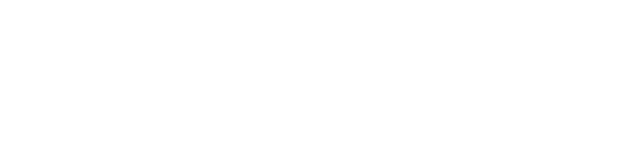
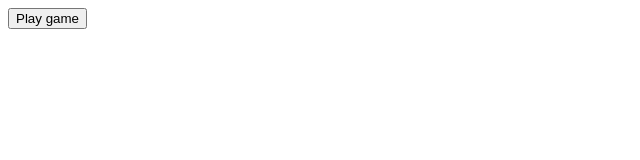
Before and after one commit to ShemichAdnan/rock-paper-scissors, a plain HTML site: page index.html in a window 1280 px wide. Shown: the whole page, without its empty margins (0-640 px from the left). Drawn offline with Linux system fonts and the light colour scheme.

Commit message:
Zavrsena igrica

```diff
--- a/index.html
+++ b/index.html
@@ -7,6 +7,6 @@
     <script src="javascript.js"></script>
 </head>
 <body>
-
+    <button onclick="playGame()">Play game</button>
 </body>
 </html>
--- a/javascript.js
+++ b/javascript.js
@@ -74,16 +74,20 @@
 
 let playGame=()=>{
     for(let round=1;round<=5;round++){
+        console.log(`Round - ${round}`)
         const humanSelection = getHumanChoice();
         const computerSelection = getComputerChoice();
-        console.log(`Round - ${round}`)
         playRound(humanSelection, computerSelection);
         console.log(`${humanScore} - ${computerScore}`)
     }
     if(humanScore>computerScore){
-        console.log(`Human won the game! [${humanScore} - ${computerScore}]`)
+        console.log(`You won the game! [${humanScore} - ${computerScore}]`)
     }else if(humanScore<computerScore){
         console.log(`Computer won the game! [${computerScore} - ${humanScore}]`)
+    }else if(humanScore==computerScore){
+        console.log(`Tie! [${computerScore} - ${humanScore}]`)
     }
+    computerScore=0
+    humanScore=0
     alert("Thanks for playing!")
 }
```
